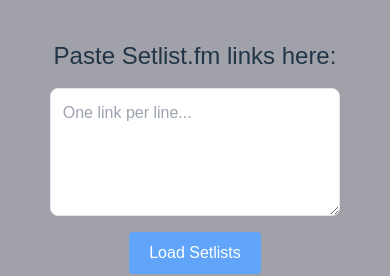
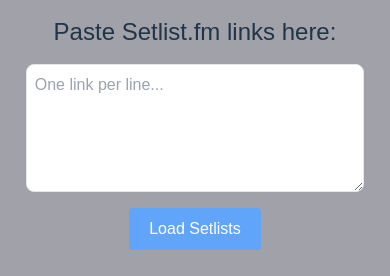
Before and after one commit to brunston97/setlist-tracker, a React (Vite) app: page / in a window 390 px wide. Shown: the top 276 px of the page. Built offline with nearby package versions, Linux system fonts and the light colour scheme; no server answers; the HTML template or start-up script is replaced by a standard one.

Commit message:
fixed spacing on mobile

```diff
--- a/src/App.css
+++ b/src/App.css
@@ -1,7 +1,7 @@
 #root {
   max-width: 95%;
   margin: 0 auto;
-  padding: 2rem;
+  padding: .75rem;
   text-align: center;
 }
 
--- a/src/App.jsx
+++ b/src/App.jsx
@@ -80,7 +80,7 @@
   }
 
   return (
-    <div style={{ padding: '0.5rem', fontFamily: 'sans-serif' }}>
+    <div style={{ padding: '0.25rem', fontFamily: 'sans-serif' }}>
       <div className="mb-6 flex flex-col items-center">
         <label htmlFor="setlistInput" className="block text-2xl font-medium mb-4">
           Paste Setlist.fm links here:
@@ -90,7 +90,7 @@
           value={inputValue}
           onChange={(e) => setInputValue(e.target.value)}
           placeholder="One link per line..."
-          className="w-full h-32 p-3 border rounded-lg resize-y mb-4"
+          className="w-full h-32 p-2 border rounded-lg resize-y mb-4"
           style={{ maxWidth: '1280px' }}
         />
         <button
```
